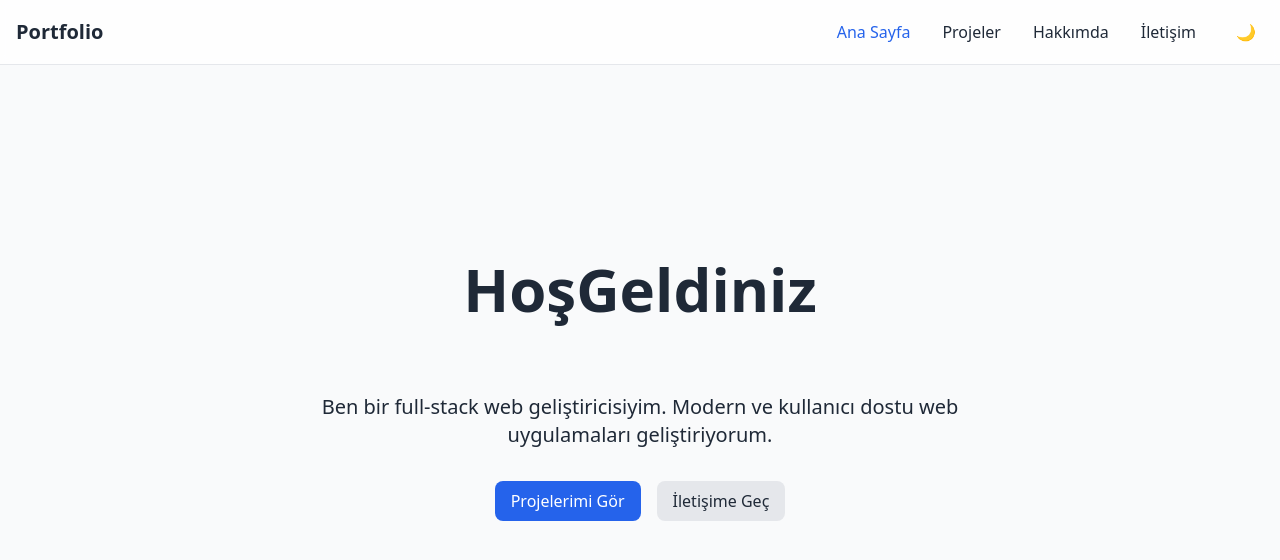
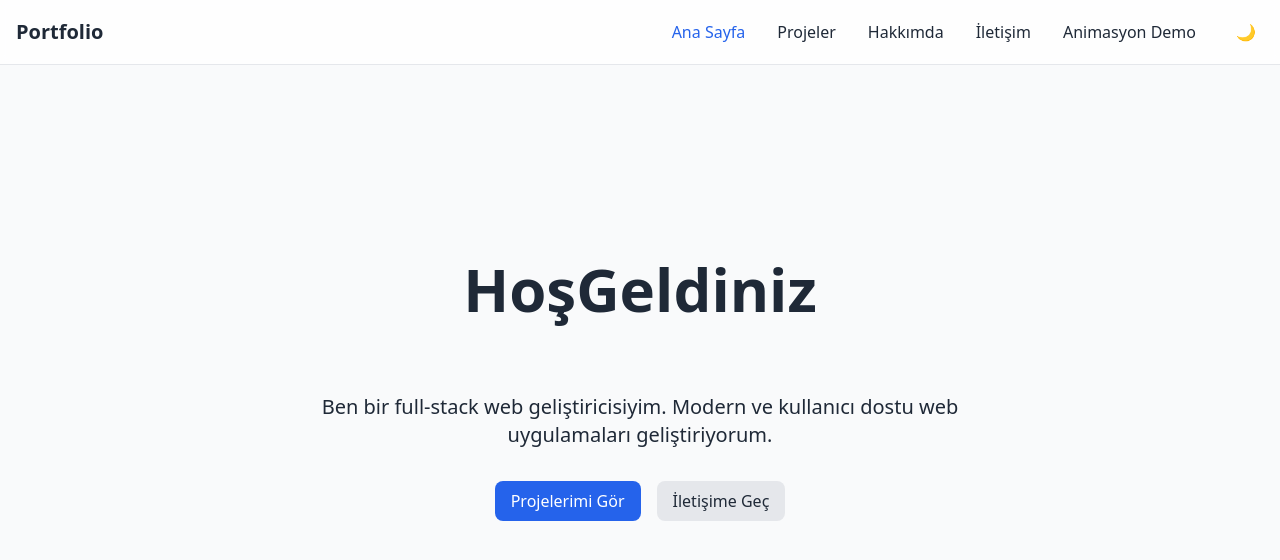
Before and after one commit to Braindll/mcp-test, a Vue app: page / in a window 1280 px wide. Shown: the top 560 px of the page. Built offline with nearby package versions, Linux system fonts and the light colour scheme.

Commit message:
Navigasyon menüsüne animasyon demo sayfası eklendi

```diff
--- a/src/components/TheNavigation.vue
+++ b/src/components/TheNavigation.vue
@@ -77,6 +77,7 @@ const menuItems = [
   { name: 'Ana Sayfa', path: '/' },
   { name: 'Projeler', path: '/projects' },
   { name: 'Hakkımda', path: '/about' },
-  { name: 'İletişim', path: '/contact' }
+  { name: 'İletişim', path: '/contact' },
+  { name: 'Animasyon Demo', path: '/animation-demo' }
 ]
 </script>
```
